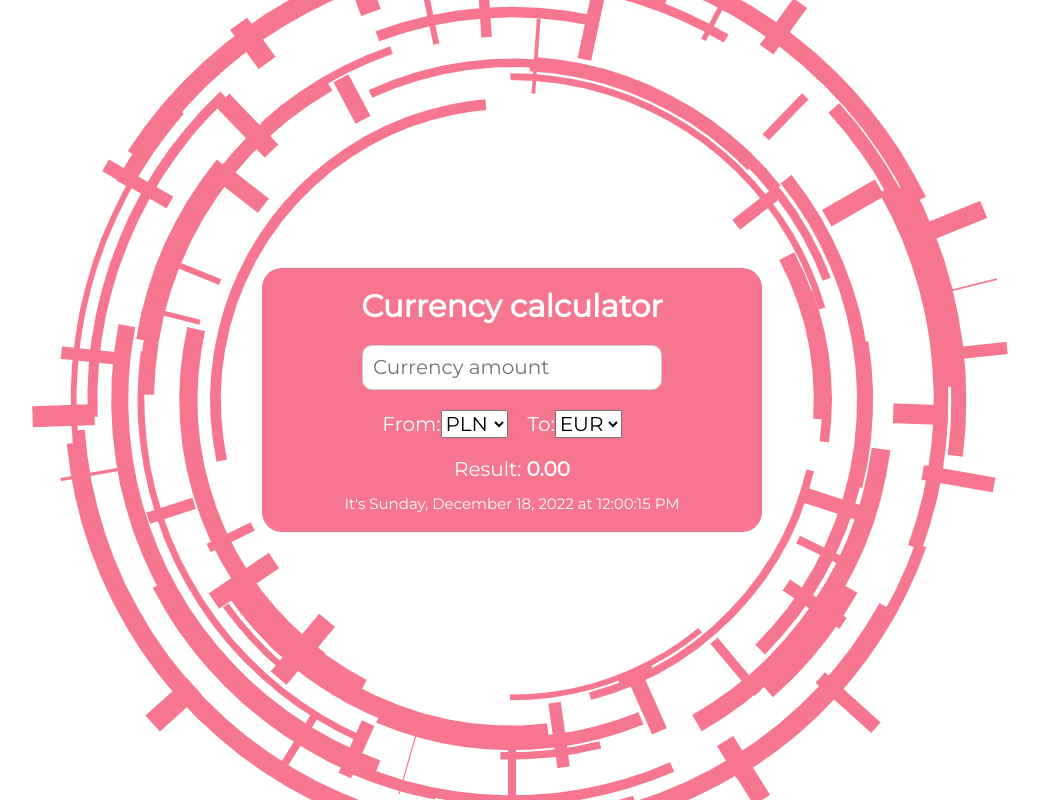
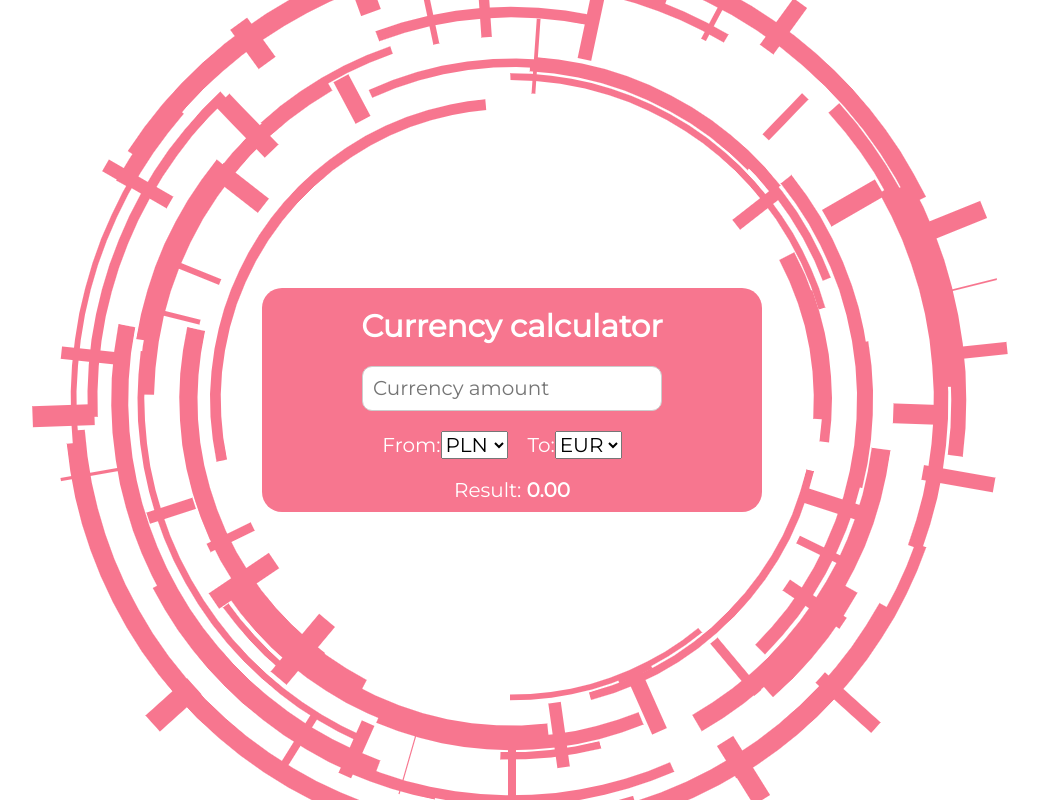
Before and after one commit to greedyChicken/currency-calculator-react, a React (Create React App) app: page / in a window 1280 px wide. Shown: the whole page, without its empty margins (128-1167 px from the left). Built offline with nearby package versions, Linux system fonts and the light colour scheme.

Commit message:
change clock position on top

```diff
--- a/src/Clock/styled.js
+++ b/src/Clock/styled.js
@@ -3,7 +3,9 @@ import styled from "styled-components";
 export const StyledClock = styled.span`
   display: inline-block;
   font-size: 15px;
-  color: white;
-  margin-top: 0;
-  padding: 0 0 20px;
+  color: rgb(247, 118, 143);
+  top: -40px;
+  left: 0;
+  position: absolute;
+  width: 100%;
 `;
```
